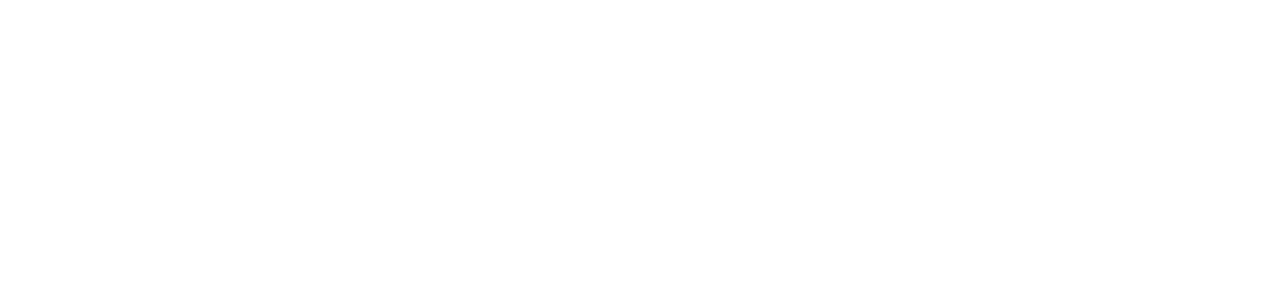
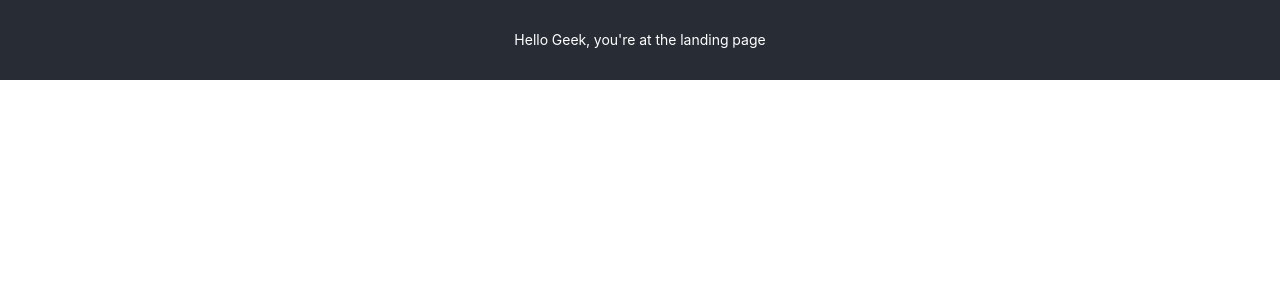
Before and after one commit to vishaljkk/n6-geekinsider-fe-alpha-6, a React (Create React App) app: page / in a window 1280 px wide. Shown: the top 300 px of the page. Built offline with nearby package versions, Linux system fonts and the light colour scheme.

Commit message:
some landing page changes

```diff
--- a/src/App.tsx
+++ b/src/App.tsx
@@ -45,6 +45,9 @@
         <Route path="/recruiter/postjob">
           <JobPostingForm />
         </Route>
+        <Route path="/">
+          <LandingPage />
+        </Route>
       </Switch>
     </Router>
   );
```
Also changed, not shown: 2 other files (tests, documents, lock files or other folders).
